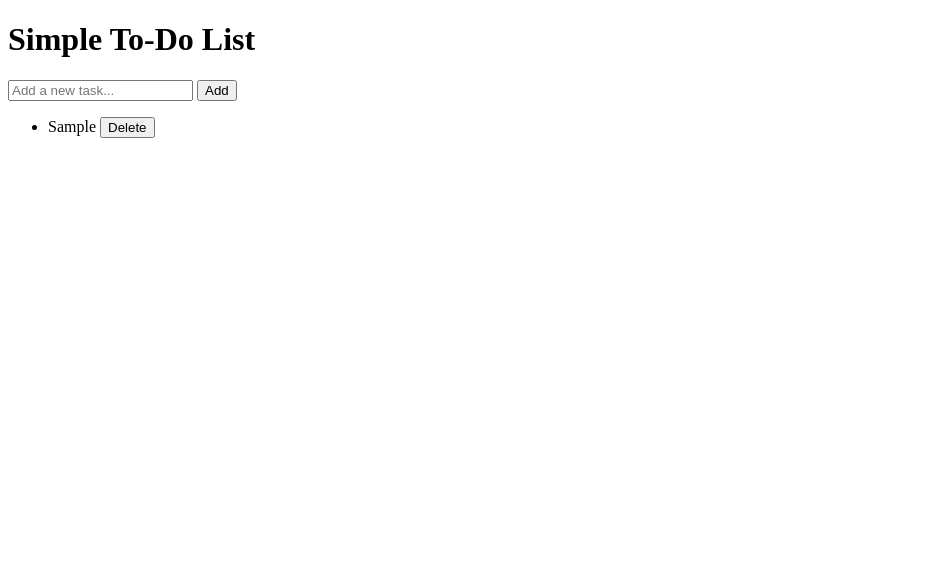
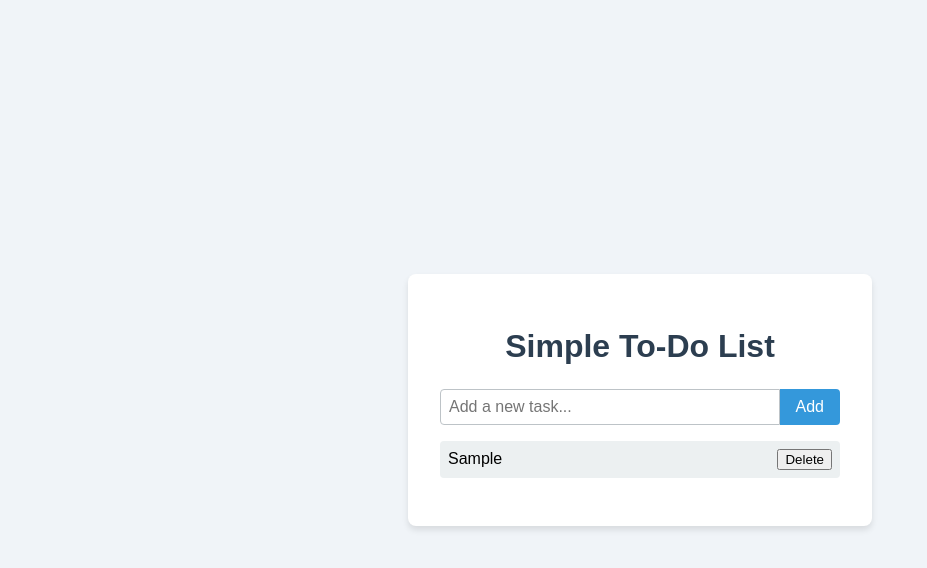
Before and after one commit to michael-padin/simple-to-do-list, a plain HTML site: page index.html in a window 1280 px wide. Both pictures are taken after typing "Sample" into the empty fields and a click on the button "Add". Shown: the whole page, without its empty margins (0-927 px from the left). Drawn offline with Linux system fonts and the light colour scheme.

Commit message:
style: add styles

```diff
--- a/index.html
+++ b/index.html
@@ -5,6 +5,69 @@
     <meta name="viewport" content="width=device-width, initial-scale=1.0" />
     <title>Simple To-Do List</title>
     <style>
+        body {
+            font-family: 'Arial', sans-serif;
+            background-color: #f0f4f8;
+            display: flex;
+            justify-content: center;
+            align-items: center;
+            height: 100vh;
+            margin: 0;
+        }
+        .container {
+            background-color: #ffffff;
+            border-radius: 8px;
+            box-shadow: 0 4px 6px rgba(0, 0, 0, 0.1);
+            padding: 2rem;
+            width: 100%;
+            max-width: 400px;
+        }
+        h1 {
+            color: #2c3e50;
+            text-align: center;
+            margin-bottom: 1.5rem;
+        }
+        .input-container {
+            display: flex;
+            margin-bottom: 1rem;
+        }
+        #todo-input {
+            flex-grow: 1;
+            padding: 0.5rem;
+            font-size: 1rem;
+            border: 1px solid #bdc3c7;
+            border-radius: 4px 0 0 4px;
+        }
+        #add-btn {
+            background-color: #3498db;
+            color: white;
+            border: none;
+            padding: 0.5rem 1rem;
+            font-size: 1rem;
+            cursor: pointer;
+            border-radius: 0 4px 4px 0;
+            transition: background-color 0.3s ease;
+        }
+        #add-btn:hover {
+            background-color: #2980b9;
+        }
+        #todo-list {
+            list-style-type: none;
+            padding: 0;
+        }
+        .todo-item {
+            background-color: #ecf0f1;
+            border-radius: 4px;
+            margin-bottom: 0.5rem;
+            padding: 0.5rem;
+            display: flex;
+            justify-content: space-between;
+            align-items: center;
+        }
+        .todo-item.completed {
+            text-decoration: line-through;
+            opacity: 0.6;
+        }
 
     </style>
 </head>
```
